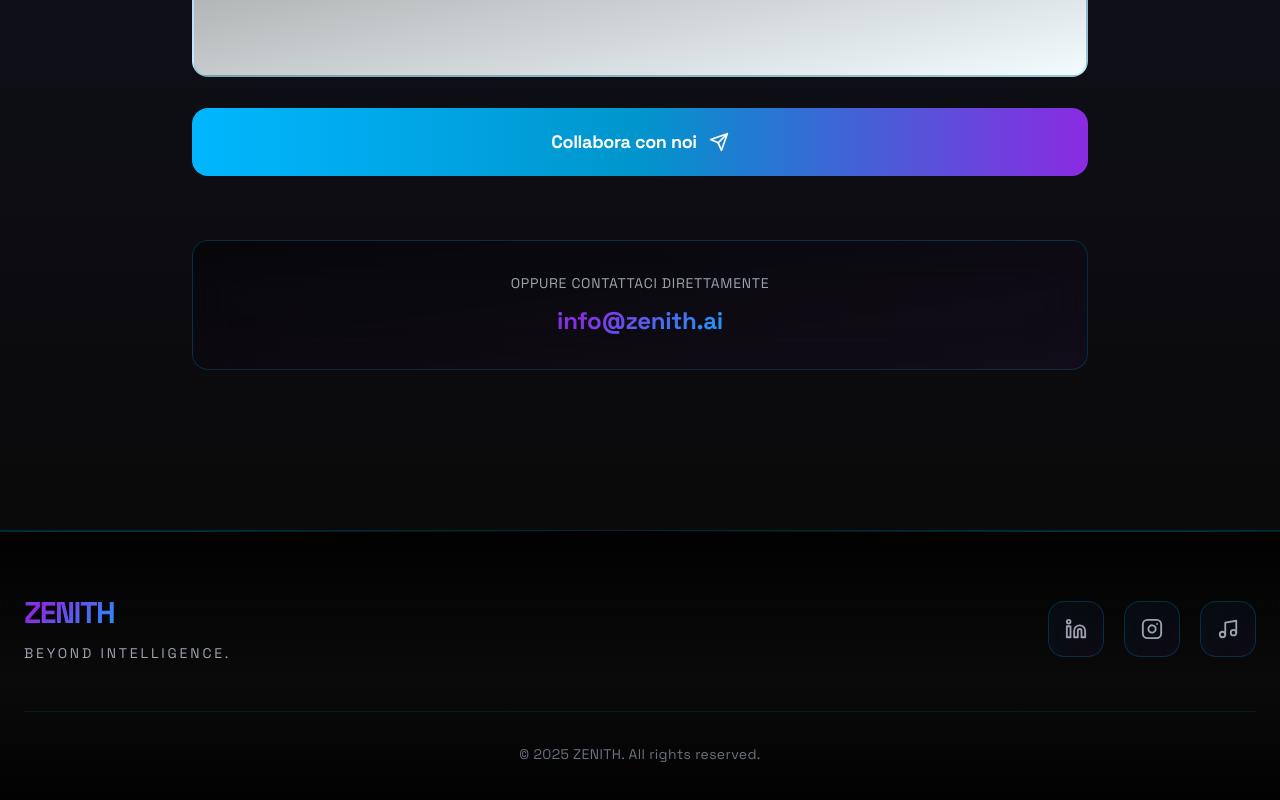
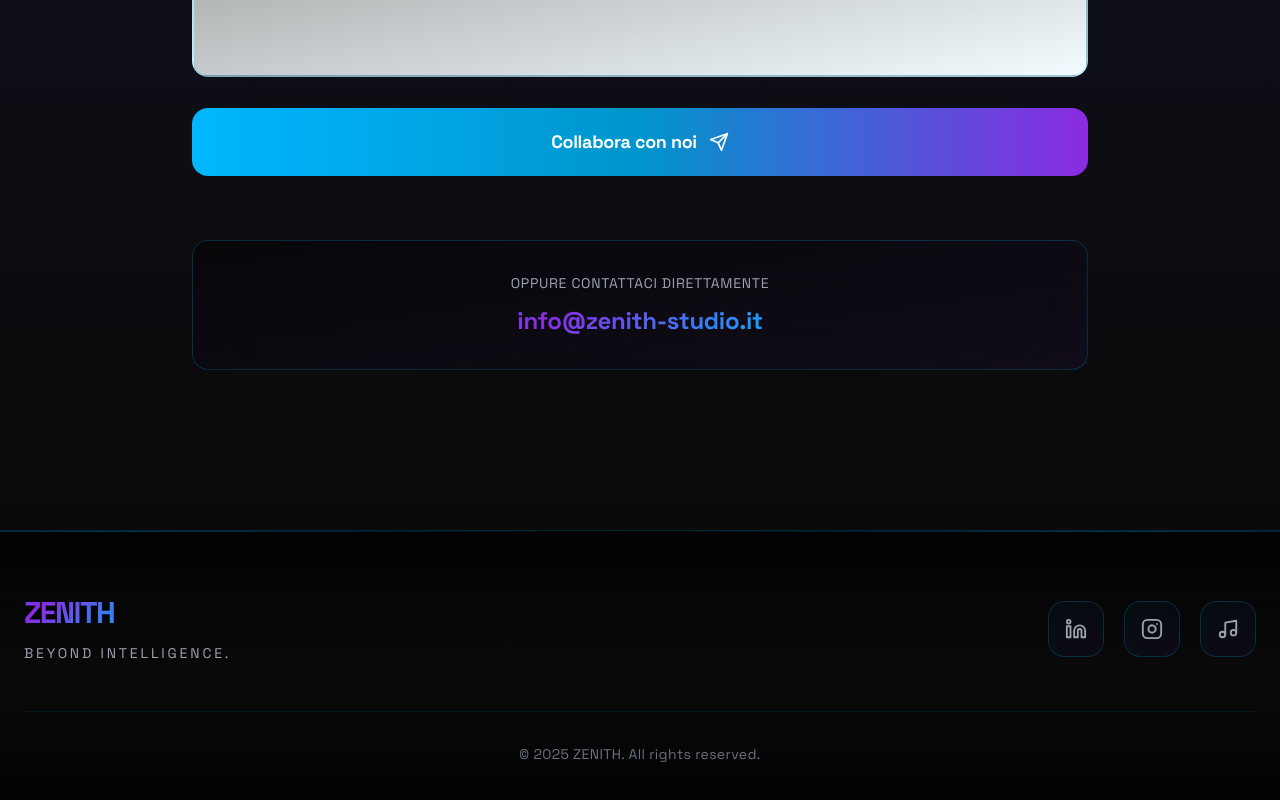
Before and after one commit to MarcoBertaccini/zenith, a React (Vite) app: page / in a window 1280 px wide. Shown: the part 5417-6217 px from the top of the page. Built offline with nearby package versions, Linux system fonts and the light colour scheme.

Commit message:
Updated Contact.tsx

```diff
--- a/src/components/Contact.tsx
+++ b/src/components/Contact.tsx
@@ -112,7 +112,7 @@ const Contact = () => {
             href="mailto:info@zenith-studio.it"
             className="text-2xl text-gradient-electric font-bold hover:text-glow transition-all duration-500 inline-block hover:scale-105"
           >
-            info@zenith.ai
+            info@zenith-studio.it
           </a>
         </div>
       </div>
```
